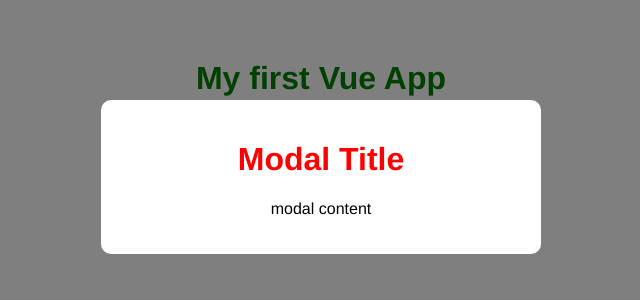
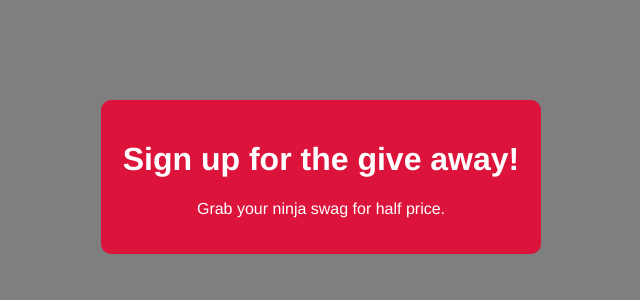
Before and after one commit to AxelBuob/vue3_firebase, a Vue app in the folder section_3/modal-project/: page / in a window 1280 px wide. Shown: the top 300 px of the page, without its empty margins (319-959 px from the left). Built offline with nearby package versions, Linux system fonts and the light colour scheme.

Commit message:
lesson 25

```diff
--- a/section_3/modal-project/src/App.vue
+++ b/section_3/modal-project/src/App.vue
@@ -1,7 +1,7 @@
 <template>
   <div>
     <h1>{{ title }}</h1>
-    <ModalTest />
+    <ModalTest :header="header" :text="text" theme="sale"/>
   </div>
 </template>
 
@@ -15,7 +15,8 @@ export default {
   },
   data() {
     return {
-      title: "My first Vue App"
+      header: "Sign up for the give away!",
+      text: "Grab your ninja swag for half price."
     }
   },
   methods: {
--- a/section_3/modal-project/src/components/ModalTest.vue
+++ b/section_3/modal-project/src/components/ModalTest.vue
@@ -1,11 +1,19 @@
 <template>
     <div class="backdrop">
-        <div class="modal">
-            <h1>Modal Title</h1>
-            <p>modal content</p>
+        <div class="modal" :class="{ sale: theme === 'sale' }">
+            <h1>{{ header }}</h1>
+            <p>{{ text }}</p>
         </div>
     </div>
 </template>
+
+<script>
+export default {
+  props: [
+    'header', 'text', 'theme'
+  ]
+}
+</script>
 
 <style scoped>
   .modal {
@@ -27,6 +35,12 @@
   }
   .modal p {
     font-style: normal;
-    color: black;
+  }
+
+  .modal.sale {
+    background-color: crimson;
+  }
+  .modal.sale h1, .modal.sale p {
+    color: white;
   }
 </style>
```
Also changed, not shown: 1 other file (tests, documents, lock files or other folders).
